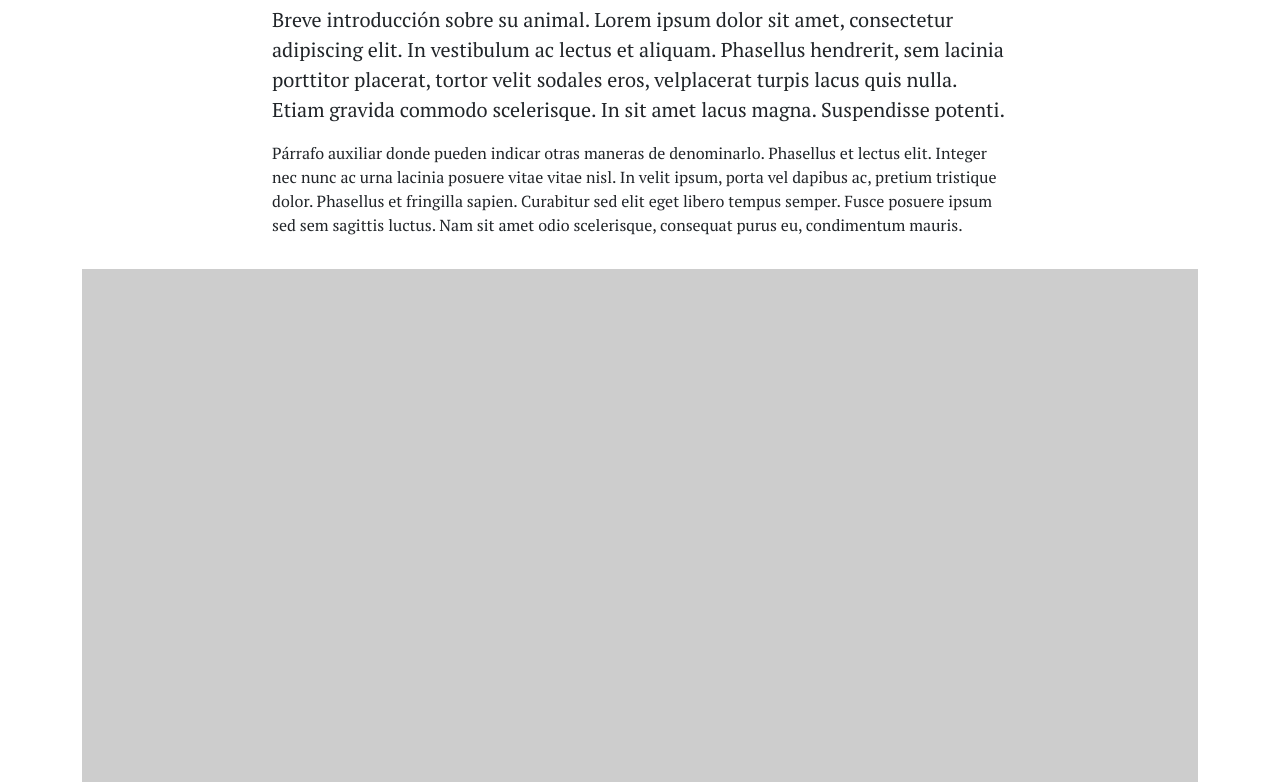
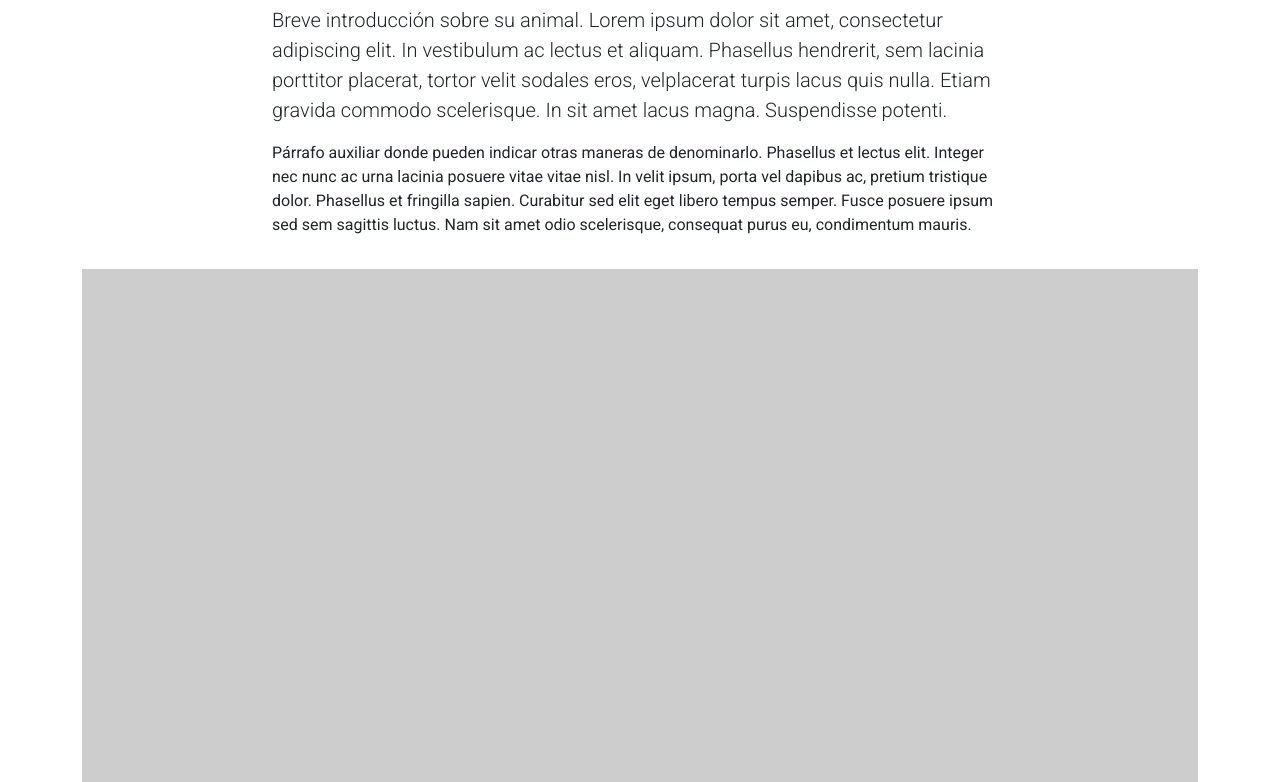
Before and after one commit to isamendezes/clase_2_infografia, a plain HTML site: page index.html in a window 1280 px wide. Shown: the part 214-996 px from the top of the page. Drawn offline with nearby package versions, Linux system fonts and the light colour scheme.

Commit message:
Add files via upload

```diff
--- a/index.html
+++ b/index.html
@@ -12,7 +12,7 @@
             /* vamos a contradecir a Bootstrap, partiendo por la fuente tipográfica y afectando sus variables --> https://getbootstrap.com/docs/5.1/customize/css-variables/  */
 
             :root {
-                --bs-body-font-family: "PT Serif", Georgia, serif;
+                --bs-body-font-family: "Roboto", Georgia, serif;
             }
 
             /* vamos a ajustar los pesos de algunos títulos a lo que dispone la fuente  */
```
